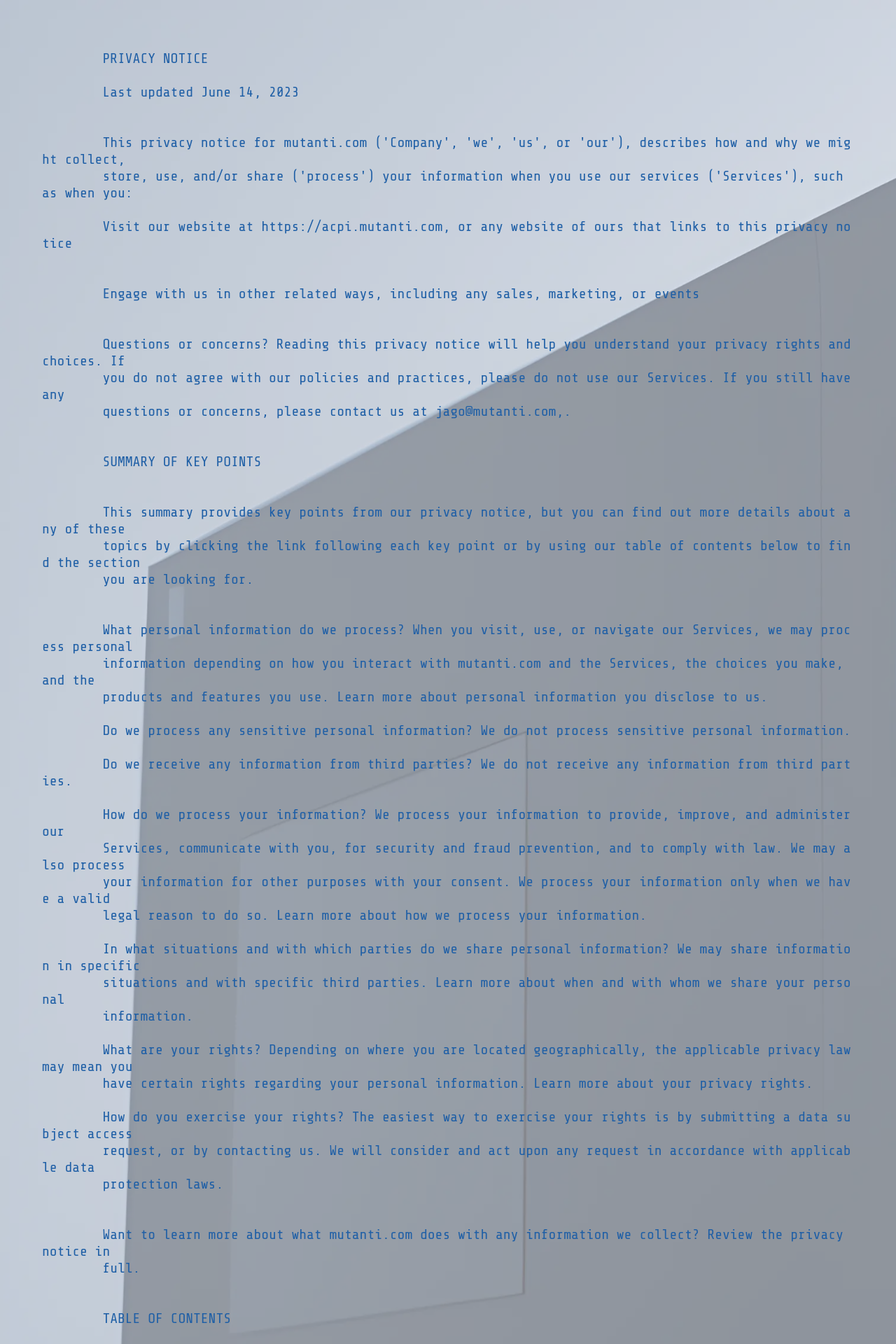
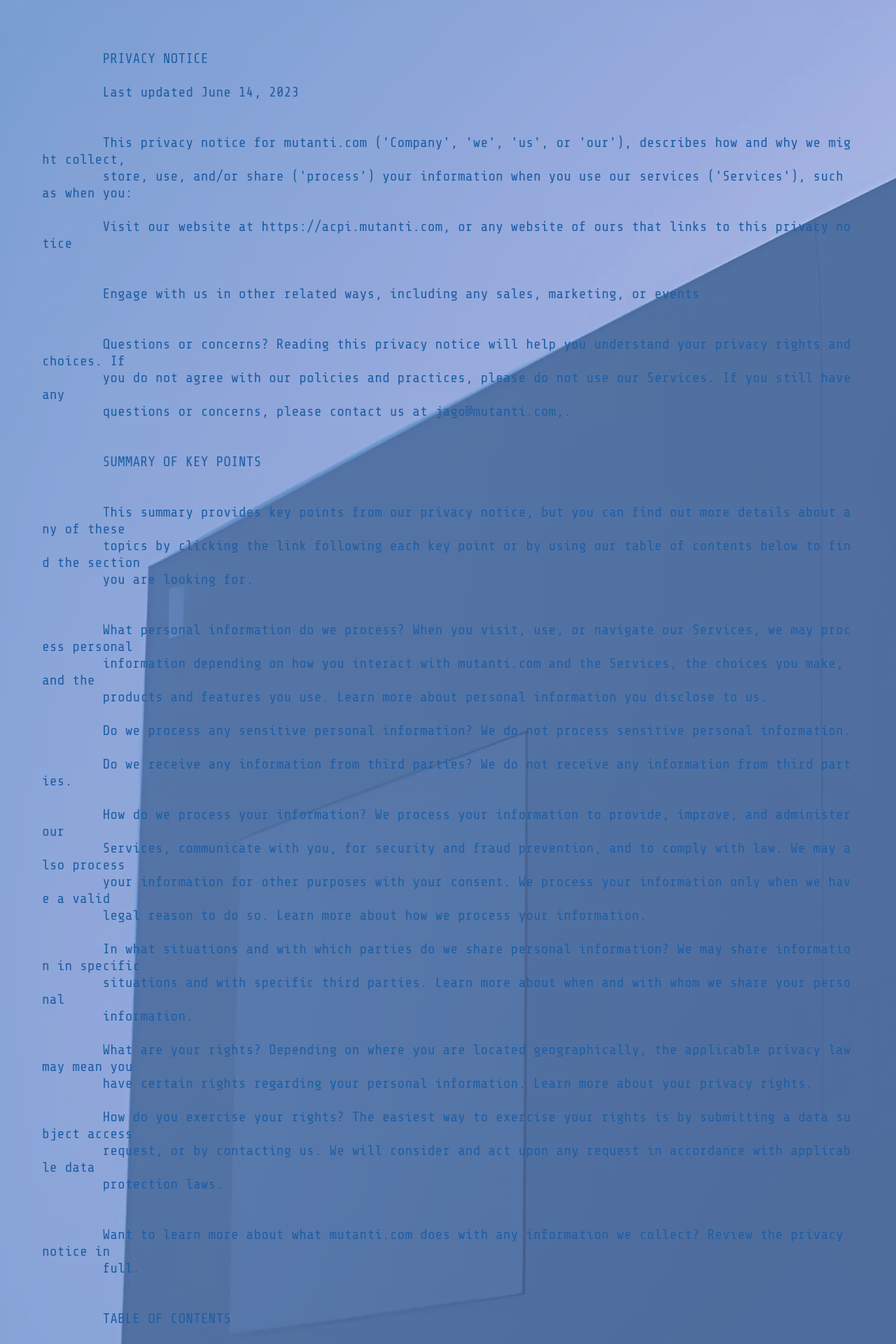
Before and after one commit to cacko/powerman, a Symfony app: template templates/home/policy.html.twig in a window 1280 px wide. Shown: the top 1920 px of the page at 70% size. Run offline with Twig, Linux system fonts and the light colour scheme; the template is opened without the code that fills it, so the values that code supplies are empty; style sheets or scripts are compiled from the project's sources; some libraries are stand-ins or nearby versions; some web fonts are replaced.

Commit message:
I made leetle mistake

```diff
--- a/assets/styles/base.sass
+++ b/assets/styles/base.sass
@@ -90,3 +90,6 @@ body
   &[theme=light]
     .ws-background
       background-blend-mode: lighten
+    .container
+      h1
+        color: var(--md-sys-color-on-primary)
--- a/assets/styles/cards.sass
+++ b/assets/styles/cards.sass
@@ -1,4 +1,3 @@
-
 @use 'mixins'
 
 .terminal-card
@@ -9,4 +8,13 @@
   row-gap: 2em
   padding: 2em
   width: 100%
-  @include mixins.gradient(left, #000000)
+
+body
+  &[theme=dark]
+    .terminal-card
+      @include mixins.gradient(left, #181c22)
+
+
+  &[theme=light]
+    .terminal-card
+      @include mixins.gradient(left, #001b3f)
--- a/assets/styles/pages/home.sass
+++ b/assets/styles/pages/home.sass
@@ -48,7 +48,7 @@
       content: "\e90e"
 
   table
-    background-color: color-mix(in srgb, var(--background-color) 50%, transparent)
+    background-color: color-mix(in srgb, var(--header-background) 50%, transparent)
     font-variant: small-caps
     text-transform: lowercase
 
--- a/assets/styles/theme.light.css
+++ b/assets/styles/theme.light.css
@@ -17,7 +17,7 @@
  --md-sys-color-on-error-container: var(--md-sys-color-on-error-container-light);
  --md-sys-color-background: var(--md-sys-color-background-light);
  --md-sys-color-on-background: var(--md-sys-color-on-background-light);
- --md-sys-color-surface: var(--md-sys-color-surface-light);
+ --md-sys-color-surface: var(--md-sys-color-surface-variant-light);
  --md-sys-color-on-surface: var(--md-sys-color-on-surface-light);
  --md-sys-color-surface-variant: var(--md-sys-color-surface-variant-light);
  --md-sys-color-on-surface-variant: var(--md-sys-color-on-surface-variant-light);
--- a/assets/styles/tokens.css
+++ b/assets/styles/tokens.css
@@ -119,9 +119,9 @@
   --md-sys-color-error-container-light: #ffdad6;
   --md-sys-color-on-error-light: #ffffff;
   --md-sys-color-on-error-container-light: #410002;
-  --md-sys-color-background-light: #fdfcff;
+  --md-sys-color-background-light: #7cabff;
   --md-sys-color-on-background-light: #1a1c1e;
-  --md-sys-color-surface-light: #fdfcff;
+  --md-sys-color-surface-light: #909094;
   --md-sys-color-on-surface-light: #1a1c1e;
   --md-sys-color-surface-variant-light: #e0e2ec;
   --md-sys-color-on-surface-variant-light: #43474e;
```
